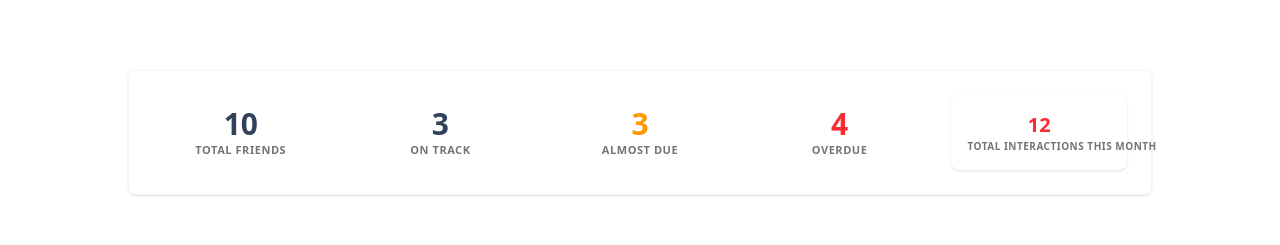
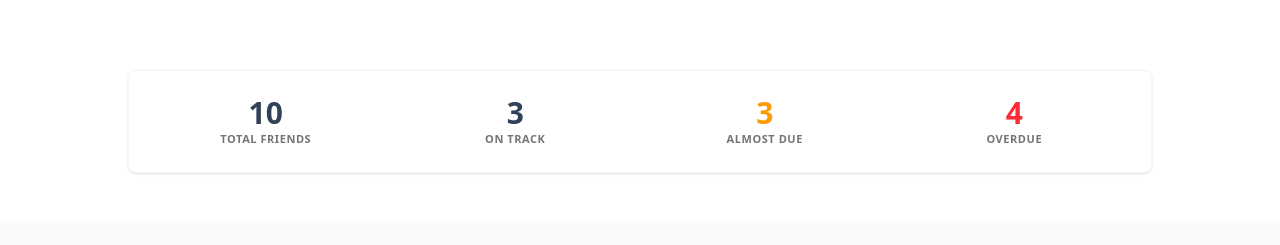
Before and after one commit to Pro-Tik/PH-B13-A07, a Next.js app: page / in a window 1280 px wide. Shown: the part 335-580 px from the top of the page. Built offline with nearby package versions, Linux system fonts and the light colour scheme.

Commit message:
fixed 4 cards

```diff
--- a/src/components/Hero/HeroHeaders.jsx
+++ b/src/components/Hero/HeroHeaders.jsx
@@ -75,19 +75,12 @@ export default function HeroHeaders({ friendsData = [] }) {
                 Overdue
               </div>
             </div>
-            <div className="bg-white rounded-lg border shadow-sm p-4">
-              <div className="stat-value text-red-500 text-xl">
-                12
-              </div>
-              <div className="stat-title text-[10px] uppercase font-bold tracking-wider">
-                Total Interactions This Month
-              </div>
-            </div>
+
 
           </div>
 
           {/* Desktop / Tablet: grid layout */}
-          <div className="hidden md:grid grid-cols-5 gap-6 p-6 bg-transparent text-center border border-slate-100 shadow-sm rounded-lg">
+          <div className="hidden md:grid grid-cols-4 gap-6 p-6 bg-transparent text-center border border-slate-100 shadow-sm rounded-lg">
             <div className="flex flex-col items-center justify-center">
               <div className="stat-value text-slate-700 text-3xl">
                 {friendsCount}
@@ -123,14 +116,7 @@ export default function HeroHeaders({ friendsData = [] }) {
                 Overdue
               </div>
             </div>
-            <div className="bg-white rounded-lg  shadow-sm p-4">
-              <div className="stat-value text-red-500 text-xl">
-                12
-              </div>
-              <div className="stat-title text-[10px] uppercase font-bold tracking-wider">
-                Total Interactions This Month
-              </div>
-            </div>
+
           </div>
         </div>
       </div>
```
